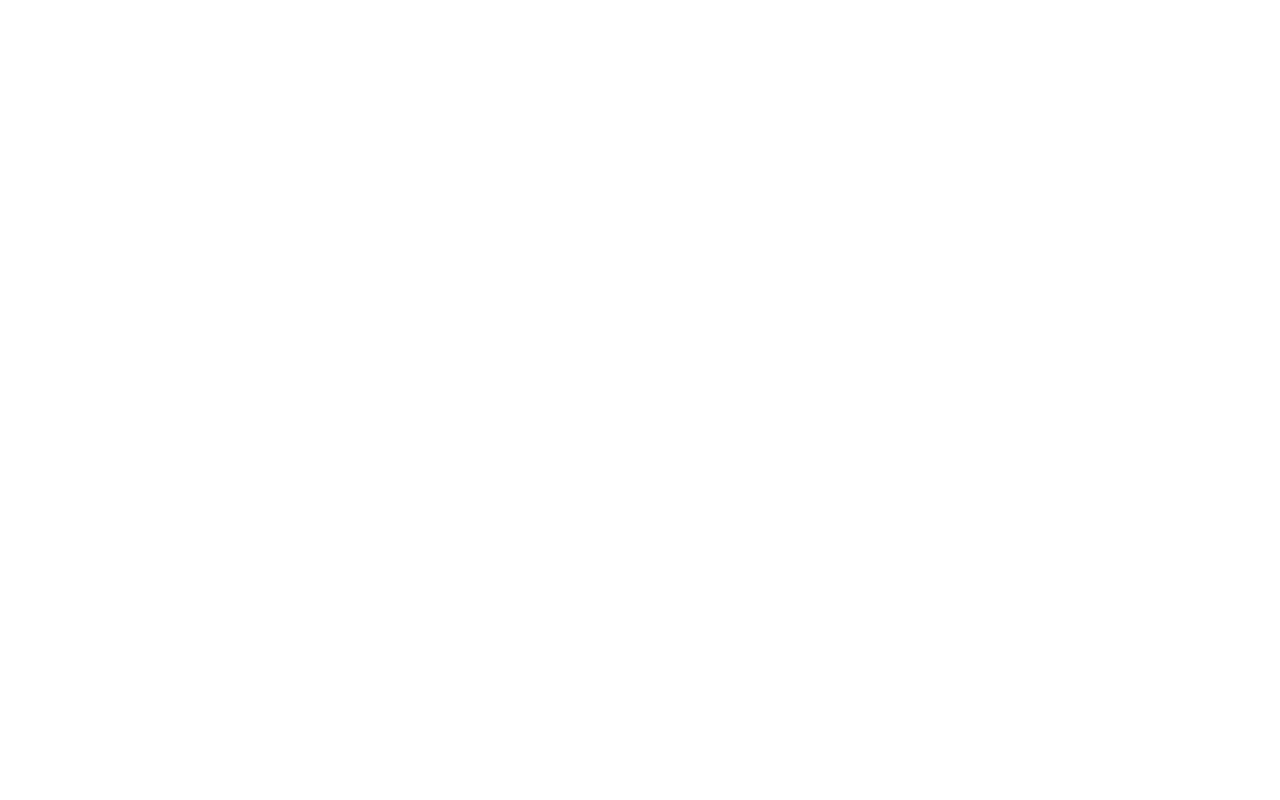
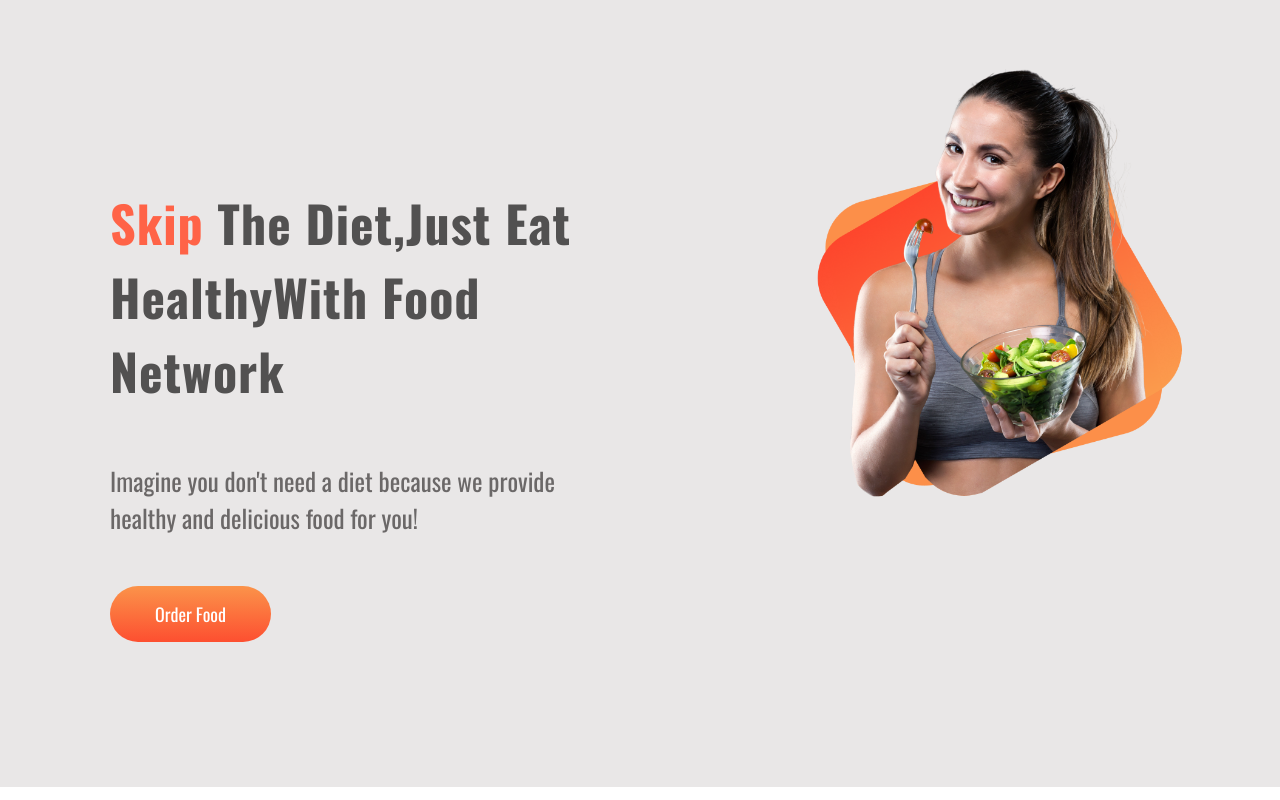
Before and after one commit to Majbaul-Hossain/Assignment, a plain HTML site: page index.html in a window 1280 px wide. Drawn offline with nearby package versions, Linux system fonts and the light colour scheme.

Commit message:
css applied

```diff
--- a/index.html
+++ b/index.html
@@ -6,11 +6,30 @@
     <meta http-equiv="X-UA-Compatible" content="IE=edge">
     <meta name="viewport" content="width=device-width, initial-scale=1.0">
     <link rel="stylesheet" href="style.css">
+    <link rel="preconnect" href="https://fonts.googleapis.com">
+    <link rel="preconnect" href="https://fonts.gstatic.com" crossorigin>
+    <link href="https://fonts.googleapis.com/css2?family=Oswald:wght@200;300;400;500;600;700&display=swap"
+        rel="stylesheet">
     <title>Food Network</title>
 </head>
 
 <body>
+    <section id="diet_chart">
 
+        <div class="diet_plan">
+            <h1> <span>Skip</span> The Diet,Just Eat HealthyWith Food Network</h1>
+            <p>
+                Imagine you don't need a diet because we provide healthy and delicious food for you!
+            </p>
+            <a href="https://www.foodpanda.com/" target="_blank">
+                Order Food
+            </a>
+        </div>
+        <div class="diet_plan">
+            <img src="images/female/Group 8425.png" alt="Loading...">
+        </div>
+
+    </section>
 </body>
 
 </html>
--- a/style.css
+++ b/style.css
@@ -0,0 +1,48 @@
+*{
+    margin: 0;padding: 0;
+}
+body{
+    font-family: 'Oswald', sans-serif;;
+}
+section{
+    padding-bottom: 100px;
+    background-color: #e9e7e7;
+}
+#diet_chart{
+    display: flex;
+}
+.diet_plan{
+    width: 50%;
+    padding: 60px 80px;
+    margin-left: 30px;
+}
+.diet_plan h1 {
+    font-size: 50px;
+    color: #525151;
+    padding: 25px 0px;
+    margin-top: 100px;
+    margin-bottom: 30px;
+    letter-spacing: 1px;
+}
+
+.diet_plan img {
+    width: 100%;
+}
+.diet_plan h1 span{
+    color: tomato;
+}
+.diet_plan p {
+    font-size: 25px;
+    width: 500px;
+    margin-bottom: 65px;
+    color: #6b6868;
+}
+.diet_plan a {
+    text-decoration: none;
+    background: linear-gradient(#fb934a,#fd4f30);
+    padding: 15px 45px;
+    border: none;
+    border-radius: 50px;
+    font-size: 18px;
+    color: white;
+}
```
